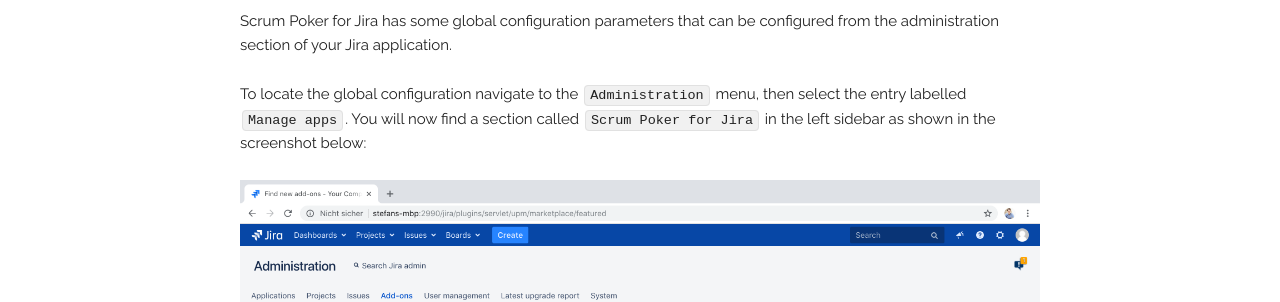
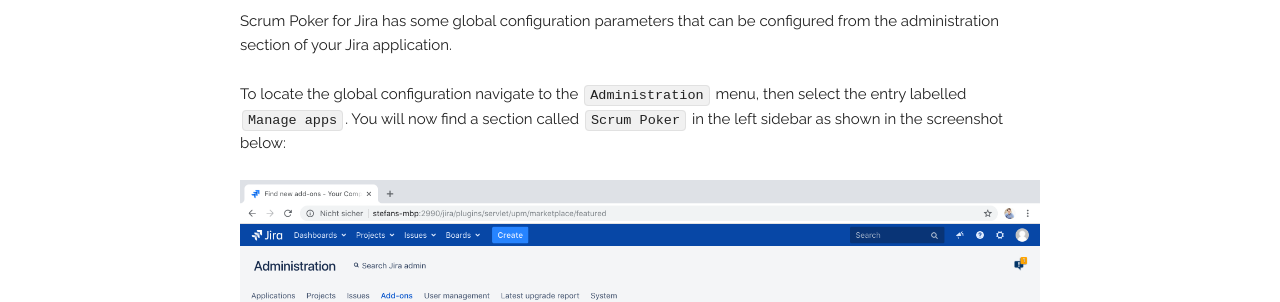
Before and after one commit to codescape/jira-scrum-poker, a Jekyll site: the page built from docs/scrum-poker-configuration.md, in a window 1280 px wide and 900 px high, scrolled down 596 px. Shown: the part 147-449 px from the top of the window. Built offline with Jekyll 4.4.1, drawn with Linux system fonts in a browser that asks for light colours; nearby versions of some CDN libraries; some of the changed text lies outside the part shown.

Commit message:
docs: update docs according to usage of the short name

```diff
--- a/docs/scrum-poker-configuration.md
+++ b/docs/scrum-poker-configuration.md
@@ -13,7 +13,7 @@
 Scrum Poker for Jira has some global configuration parameters that can be configured from the administration section of your Jira application.
 
 To locate the global configuration navigate to the `Administration` menu, then select the entry labelled `Manage apps`.
-You will now find a section called `Scrum Poker for Jira` in the left sidebar as shown in the screenshot below:
+You will now find a section called `Scrum Poker` in the left sidebar as shown in the screenshot below:
 
 ![Locate the global configuration for Scrum Poker](/images/scrum-poker-configuration-locate-page.png)
 
@@ -40,7 +40,8 @@
 
 ##### Default Project Activation
 
-Decide whether Scrum Poker is enabled or disabled for all projects per default. This global setting can be overridden per project in the project settings.
+Decide whether Scrum Poker is enabled or disabled for all projects per default.
+This global setting can be overridden per project in the project settings.
 
 ##### Allow Reveal Deck
 
@@ -54,7 +55,8 @@
 
 Scrum Poker for Jira also provides project specific configuration.
 
-The locate the project specific configuration navigate to the project and find the `Project settings` link in the bottom of the left menu. Inside the `Project settings` you can find a menu option called `Scrum Poker for Jira` that leads to the configuration.
+The locate the project specific configuration navigate to the project and find the `Project settings` link in the bottom of the left menu.
+Inside the `Project settings` you can find a menu option called `Scrum Poker` that leads to the configuration.
 
 #### Configuration Options
 
```
Also changed, not shown: changelog.md.
